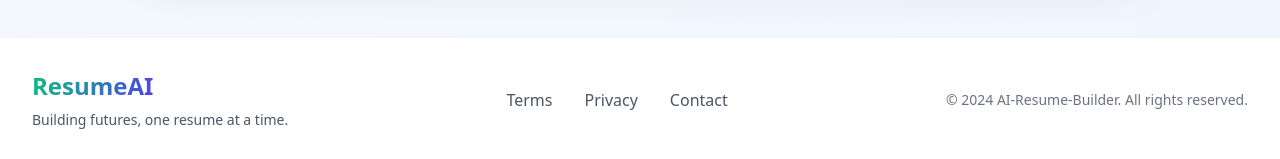
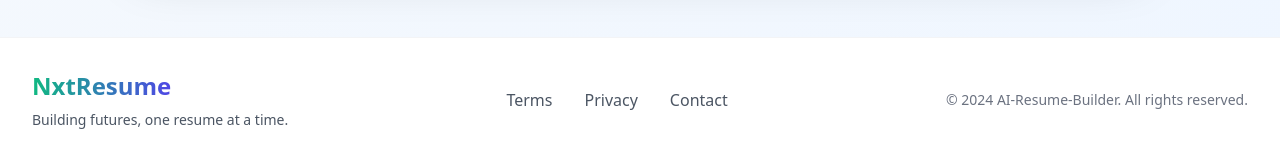
Before and after one commit to kellatirupathi/AiResumeBuilder, a React (Vite) app in the folder Frontend/: page / in a window 1280 px wide. Shown: the part 2533-2692 px from the top of the page. Built offline with nearby package versions, Linux system fonts and the light colour scheme; no server answers.

Commit message:
Update HomePage.jsx

```diff
--- a/Frontend/src/pages/home/HomePage.jsx
+++ b/Frontend/src/pages/home/HomePage.jsx
@@ -384,7 +384,7 @@ function HomePage() {
         <div className="max-w-7xl mx-auto flex flex-col md:flex-row justify-between items-center">
           <div className="flex flex-col items-center md:items-start">
             <div className="text-2xl font-bold bg-gradient-to-r from-emerald-500 to-indigo-600 bg-clip-text text-transparent mb-2">
-              ResumeAI
+              NxtResume
             </div>
             <p className="text-gray-600 dark:text-gray-300 text-sm text-center md:text-left">Building futures, one resume at a time.</p>
           </div>
```
